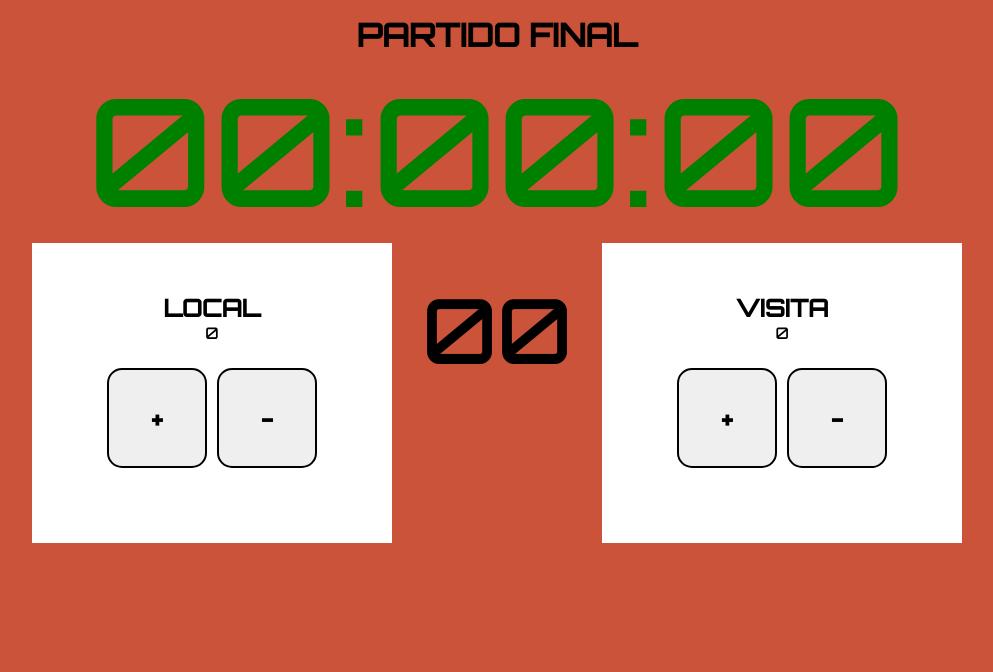
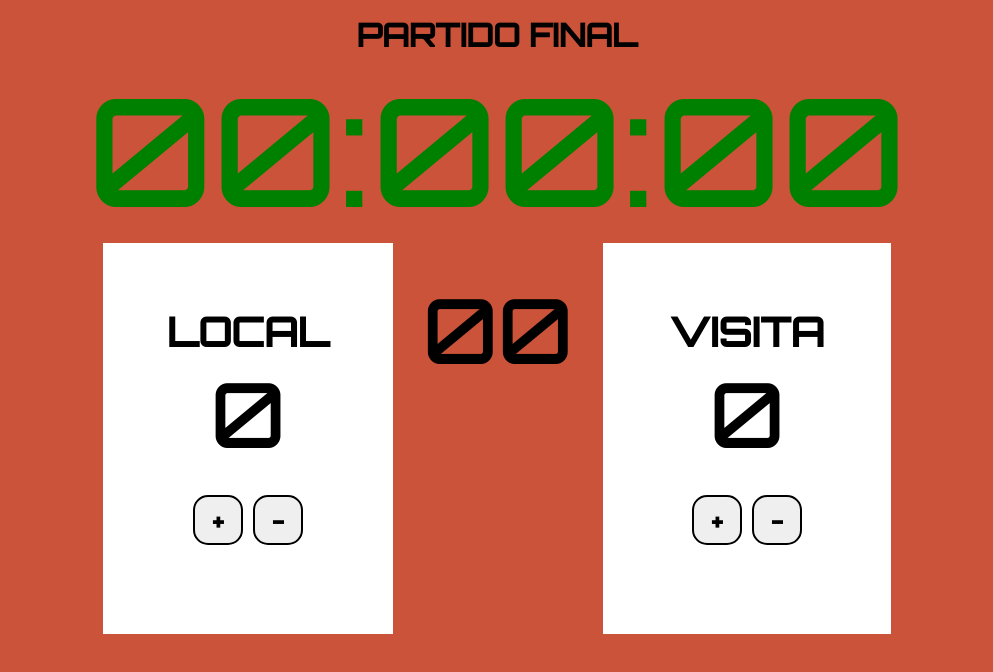
Before and after one commit to Diamantinomc/tablero-de-basket, a React (Create React App) app: page / in a window 1280 px wide. Shown: the top 672 px of the page, without its empty margins (143-1136 px from the left). Built offline with nearby package versions, Linux system fonts and the light colour scheme; the HTML template or start-up script is replaced by a standard one.

Commit message:
Funcionalidad de botones de puntos

```diff
--- a/src/App.js
+++ b/src/App.js
@@ -3,8 +3,29 @@ import Contador from "./components/contador";
 import Boton from './components/boton';
 import LongTime from './components/longtime';
 import ShortTime from './components/shorttime';
+import { useState } from 'react';
 
 function App() {
+
+  const [puntosLocal, setPuntosLocal] = useState(0);
+  const [puntosVisita, setPuntosVisita] =useState(0);
+
+  const handleClic = () => {
+    setPuntosLocal(puntosLocal+1);
+  };
+
+  const handleClic2 = () => {
+    setPuntosVisita(puntosVisita+1);
+  };
+
+  const bajarPuntos = () => {
+    setPuntosLocal(puntosLocal-1);
+  };
+
+  const bajarPuntos2 = () => {
+    setPuntosVisita(puntosVisita-1);
+  };
+
   return (
     <div className="App">
       <div className='principal'>
@@ -18,16 +39,20 @@ function App() {
           <div className='local'>
             <h2>LOCAL</h2>
             <Contador
-              puntos = "0"
+              puntosLocal = {puntosLocal}
               esLocal={true}
             />
 
             <div className='botonesLocal'>
               <Boton
                 texto="+"
+                increase={true}
+                handleClic={handleClic}
               />
               <Boton
-                texto="-"/>
+                texto="-"
+                increase={false}
+                handleClic={bajarPuntos}/>
             </div>
           </div>
           <div className='shortTime'>
@@ -38,15 +63,19 @@ function App() {
           <div className='visita'>
             <h2>VISITA</h2>
             <Contador
-                puntos = "0"
+                puntosVisita = {puntosVisita}
                 esLocal={false}
             />
             <div className='botonesVisita'>
               <Boton
                 texto="+"
+                increase={true}
+                handleClic={handleClic2}
               />
               <Boton
-                texto="-"/>
+                texto="-"
+                increase={false}
+                handleClic={bajarPuntos2}/>
             </div>
           </div>
         </div>
--- a/src/components/contador.js
+++ b/src/components/contador.js
@@ -1,10 +1,11 @@
 import React from "react";
 import '../css/contador.css';
 
-function Contador( { puntos, esLocal }) {
+function Contador( { puntosLocal, puntosVisita, esLocal }) {
   return (
     <div className={esLocal ? "puntosLocal": "puntosVisita"}>
-      {puntos}
+      {puntosLocal}
+      {puntosVisita}
     </div>
 
   );
--- a/src/css/boton.css
+++ b/src/css/boton.css
@@ -1,8 +1,8 @@
 @import url('https://fonts.googleapis.com/css2?family=Orbitron:wght@500&display=swap');
 
 button {
-    width: 100px;
-    height: 100px;
+    width: 50px;
+    height: 50px;
     font-family: 'Orbitron', sans-serif;
     font-weight: bold;
     color: black;
--- a/src/css/contador.css
+++ b/src/css/contador.css
@@ -4,5 +4,10 @@
     background-color: white;
     justify-content: center;
     align-items: center;
-    padding: 50px;
+    padding: 5vw;
+    font-size: 90px;
 }
+
+h2 {
+    font-size: 40px;
+}
```
